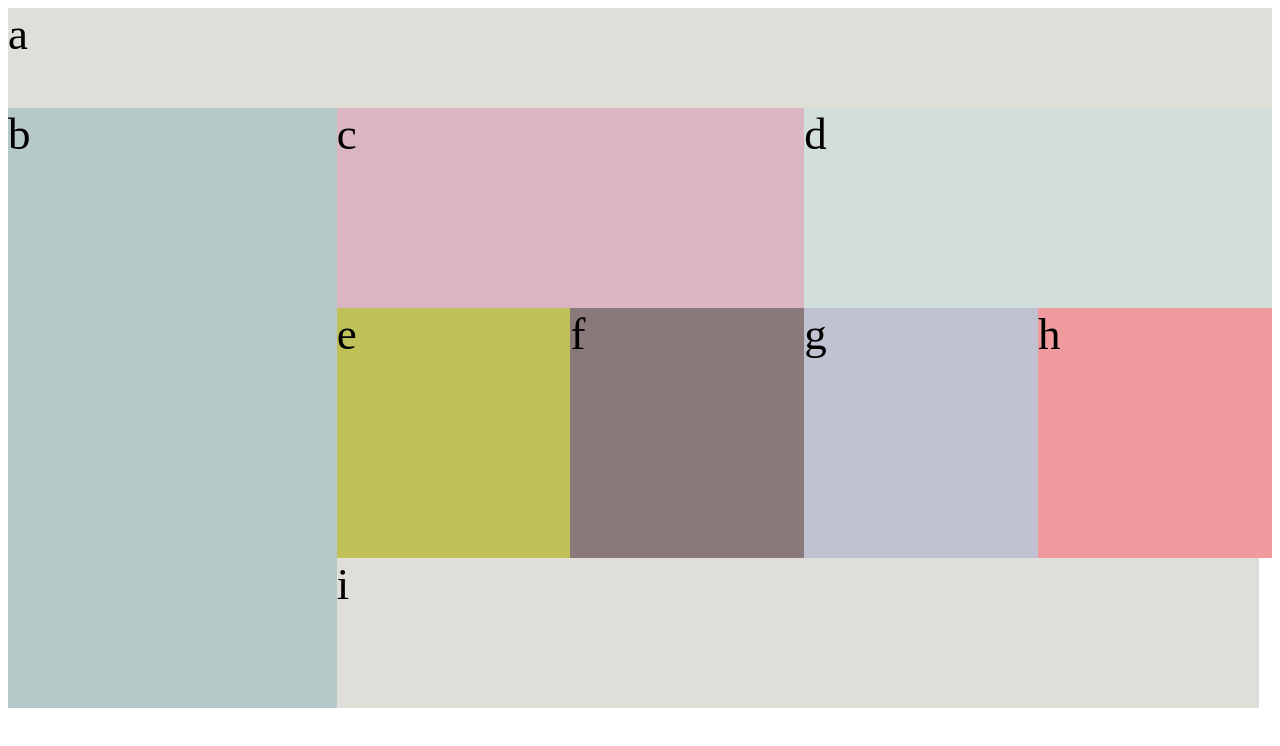
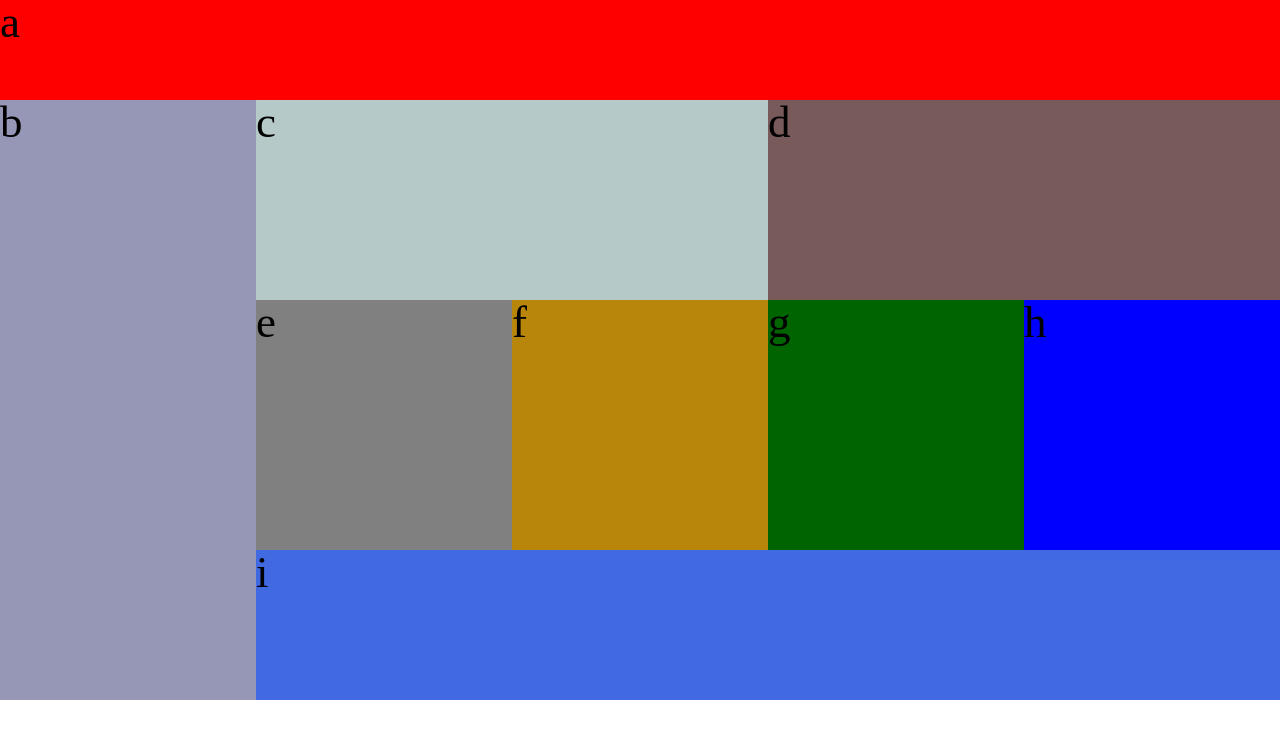
Before and after one commit to dev-pasa/Mobile-First-SMACSS-and-Scope, a plain HTML site: page index.html in a window 1280 px wide. Drawn offline with nearby package versions, Linux system fonts and the light colour scheme.

```diff
--- a/index.html
+++ b/index.html
@@ -1,22 +1,24 @@
 <!DOCTYPE html>
 <html lang="en">
 <head>
-<title>MobileFirst</title>
 
-<link rel="stylesheet" type="text/css" href="style.css" />
-
+    <title>Mobile First</title>
+    <link rel="stylesheet" href="reset.css">
+    <link rel="stylesheet" href="style.css">
 </head>
-
 <body>
-    <nav>a</nav>
-    <main>b</main>
-    <section>c</section>
-    <section id=d>d</section>
-        <article id=e>e</article>
-        <article id=f>f</article>
-        <article id=g>g</article>
-        <article id=h>h</article>
-    <footer>i</footer>
-    </body>
-
+    <main>
+        <p id="a">a</p>
+        <p id="b">b</p>
+        <p id="c">c</p>
+        <p id="d">d</p>
+        <p id="e">e</p>
+        <p id="f">f</p>
+        <p id="g">g</p>
+        <p id="h">h</p>
+        <p id="i">i</p>
+    </main>
+</body>
+<script src="https://code.jquery.com/jquery-3.3.1.js"integrity="sha256-2Kok7MbOyxpgUVvAk/HJ2jigOSYS2auK4Pfzbm7uH60=" crossorigin="anonymous"></script>
+<script src="app.js"></script>
 </html>
--- /dev/null
+++ b/reset.css
@@ -0,0 +1,46 @@
+/* http://meyerweb.com/eric/tools/css/reset/
+   v2.0 | 20110126
+      License: none (public domain)
+      */
+
+      html, body, div, span, applet, object, iframe,
+      h1, h2, h3, h4, h5, h6, p, blockquote, pre,
+      a, abbr, acronym, address, big, cite, code,
+      del, dfn, em, img, ins, kbd, q, s, samp,
+      small, strike, strong, sub, sup, tt, var,
+      b, u, i, center,
+      dl, dt, dd, ol, ul, li,
+      fieldset, form, label, legend,
+      table, caption, tbody, tfoot, thead, tr, th, td,
+      article, aside, canvas, details, embed,
+      figure, figcaption, footer, header, hgroup,
+      menu, nav, output, ruby, section, summary,
+      time, mark, audio, video {
+        margin: 0;
+        padding: 0;
+        border: 0;
+        font-size: 100%;
+        font: inherit;
+        vertical-align: baseline;
+      }
+      /* HTML5 display-role reset for older browsers */
+      article, aside, details, figcaption, figure, footer, header, hgroup, menu, nav, section {
+        display: block;
+      }
+      body {
+        line-height: 1;
+      }
+      ol, ul {
+        list-style: none;
+      }
+      blockquote, q {
+        quotes: none;
+      }
+      blockquote:before, blockquote:after, q:before, q:after {
+        content: '';
+        content: none;
+      }
+      table {
+        border-collapse: collapse;
+        border-spacing: 0;
+      }
--- a/style.css
+++ b/style.css
@@ -4,109 +4,131 @@ body * {
     font-size: 45px;
     vertical-align: baseline;
 }
+* {
+  padding: 0;
+  margin: 0;
+}
 
 @media screen and (max-width: 767px) {
-
-  nav {
+#a {
+  width: 100%;
   height: 75px;
-    background-color: rgb(224, 222, 217);
+  background-color: red;
 }
 
-  main {
+#b {
+  width: 100%;
   height: 150px;
-    background-color: rgb(182, 201, 200);
+  background-color: rgb(150, 150, 182);
 }
-
-  section {
+#c {
+  width:  100%;
   height: 125px;
-    background-color: rgb(218, 182, 194);
+  background-color: rgb(181, 201, 201);
 }
-
 #d {
+  width: 100%;
   height: 125px;
-    background-color: rgb(210, 222, 217);
+  background-color: rgb(121, 90, 90);
 }
 
 #e {
-    width: 50%;                 /* Add this */
+  width: 50%;
   height: 250px;
-    background-color: rgb(192, 194, 89);
   float: left;
+  background-color: gray;
 }
 
 #f {
-    width: 50%;                 /* Add this */
+  width: 50%;
   height: 250px;
-    background-color: rgb(138, 121, 122);
   float: right;
+  background-color: darkgoldenrod;
 }
 
 #g {
-    width: 50%;                 /* Add this */
+  width: 50%;
   height: 250px;
-    background-color: rgb(192, 194, 209);
   float: left;
+  background-color: darkgreen;
 }
 
 #h {
-    width: 50%;                 /* Add this */
+  width: 50%;
   height: 250px;
-    background-color: #F09A9D;
   float: right;
+  background-color: blue;
 }
 
-  footer {
+#i {
+  width: 100%;
   height: 80px;
-    background-color: rgb(224, 222, 217);
+  clear: both;
+  background-color: royalblue;
 }
 }
 
 @media screen and (min-width: 768px) {
-  body * {
-    font-size: 45px;
-    text-align: justify;
-    vertical-align: baseline;
-    background-color: rgb(179, 100, 110);
+  #a {
+      width: 100%;
+      height: 100px;
+      background-color: red;
   }
-    nav{
-      height: 100px;
-      background: rgb(224, 222, 217);
+
+  #b {
+      width: 20%;
+      height: 600px;
+      float: left;
+      background-color: rgb(150, 150, 182);
   }
-  main{
-      height: 600px;
-      width: 26%;
-      float: left;
-      background: rgb(182, 201, 200);
 
-  }
-  section{
-      width: 37%;
+  #c {
+      width:  40%;
       height: 200px;
       float: left;
-      background: rgb(218, 182, 194);
+      background-color: rgb(181, 201, 201);
   }
-  #d{
-      background: rgb(210, 222, 217);
+
+  #d {
+      width: 40%;
+      height: 200px;
+      float: right;
+      background-color: rgb(121, 90, 90);
   }
-  article{
-      width: 18.5%;
+
+  #e {
+      width: 20%;
       height: 250px;
-      float:left;
-      background: rgb(192, 194, 89);
+      float: left;
+      background-color: gray;
   }
-  #f{
-      background: rgb(138, 121, 122);
+
+  #f {
+      width: 20%;
+      height: 250px;
+      float: left;
+      background-color: darkgoldenrod;
   }
-  #g{
-      background: rgb(192, 194, 209);
+
+  #g {
+      width: 20%;
+      height: 250px;
+      float: left;
+      background-color: darkgreen;
   }
-  #h{
-      background: #F09A9D;
+
+  #h {
+      width: 20%;
+      height: 250px;
+      float: right;
+      background-color: blue;
   }
-  footer{
-      width: 73%;
+
+  #i {
+      width: 80%;
       height: 150px;
-      float: left;
-      background: rgb(224, 222, 217);
+      float: right;
+      clear: none;
+      background-color: royalblue;
   }
 }
```
Also changed, not shown: 1 other file. Lines whose indentation alone changed are shown as unchanged.
